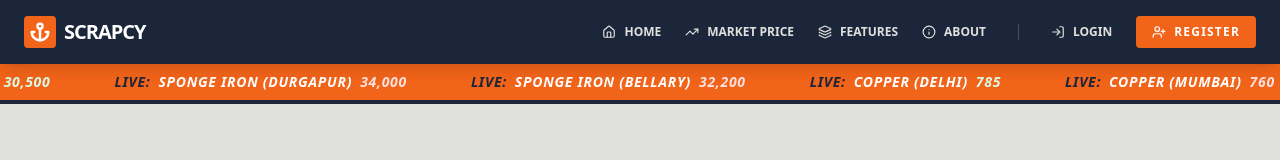
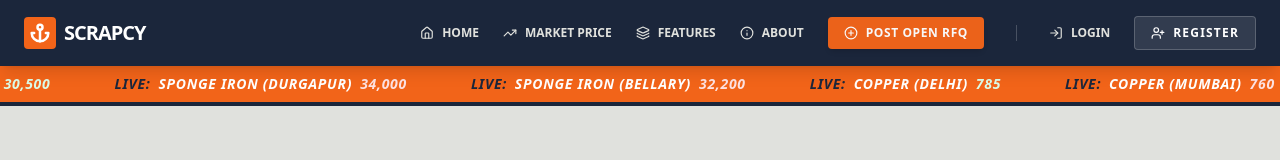
Before and after one commit to nilesh94/scrapcy-frontend, a React (Create React App) app: page / in a window 1280 px wide. Shown: the top 160 px of the page. Built offline with nearby package versions, Linux system fonts and the light colour scheme.

Commit message:
Update Header.js

```diff
--- a/src/components/Header/Header.js
+++ b/src/components/Header/Header.js
@@ -2,13 +2,17 @@ import React, { useState, useEffect } from 'react';
 import { useNavigate, Link, useLocation } from 'react-router-dom';
 import {
   Anchor, LayoutDashboard, LogOut, LogIn, UserPlus,
-  Home, Layers, Info, TrendingUp
+  Home, Layers, Info, TrendingUp, PlusCircle
 } from 'lucide-react';
+import PostRequirementModal from '../PostRequirementModal'; // <--- Import Modal
 
 const Header = () => {
   const navigate = useNavigate();
   const location = useLocation();
   const [user, setUser] = useState(null);
+
+  // Modal State for Open RFQ
+  const [isPostModalOpen, setIsPostModalOpen] = useState(false);
 
   // 1. Check Login Status on Mount
   useEffect(() => {
@@ -27,7 +31,7 @@ const Header = () => {
     navigate('/login');
   };
 
-  // 3. Handle Scroll for Features (Still on Home Page)
+  // 3. Handle Scroll for Features
   const handleScroll = (id) => {
     if (location.pathname === '/') {
       const element = document.getElementById(id);
@@ -41,7 +45,14 @@ const Header = () => {
     }
   };
 
+  const handlePostSuccess = () => {
+      setIsPostModalOpen(false);
+      // Optional: If on dashboard, you might want to refresh the list,
+      // but since Header is global, we just close the modal.
+  };
+
   return (
+    <>
       <header className="bg-navy text-white py-4 shadow-lg sticky top-0 z-50">
         <div className="max-w-7xl mx-auto px-6 flex justify-between items-center">
 
@@ -81,13 +92,20 @@ const Header = () => {
               <Layers size={14} /> Features
             </button>
 
-          {/* UPDATED: ABOUT LINK */}
             <Link
               to="/about"
               className="flex items-center gap-2 text-xs font-bold uppercase text-platinum hover:text-white transition"
             >
               <Info size={14} /> About
             </Link>
+
+            {/* --- NEW: POST OPEN RFQ BUTTON (Visible to All) --- */}
+            <button
+                onClick={() => setIsPostModalOpen(true)}
+                className="flex items-center gap-2 bg-orange hover:bg-white hover:text-navy text-white px-4 py-2 rounded text-xs font-bold uppercase tracking-wider transition-all shadow-md animate-pulse hover:animate-none"
+            >
+                <PlusCircle size={14} /> Post Open RFQ
+            </button>
 
             {/* DIVIDER */}
             <div className="h-4 w-px bg-white/20 mx-2"></div>
@@ -121,7 +139,7 @@ const Header = () => {
                 </Link>
                 <Link
                   to="/register"
-                className="flex items-center gap-2 px-4 py-2 bg-orange text-white text-xs font-bold uppercase tracking-widest rounded hover:bg-white hover:text-navy transition-all"
+                  className="flex items-center gap-2 px-4 py-2 bg-white/10 text-white border border-white/20 text-xs font-bold uppercase tracking-widest rounded hover:bg-white hover:text-navy transition-all"
                 >
                   <UserPlus size={14} /> Register
                 </Link>
@@ -130,6 +148,14 @@ const Header = () => {
           </nav>
         </div>
       </header>
+
+      {/* --- GLOBAL RFQ MODAL --- */}
+      <PostRequirementModal
+        isOpen={isPostModalOpen}
+        onClose={() => setIsPostModalOpen(false)}
+        isAuthenticated={!!user} // Pass auth status to modal
+      />
+    </>
   );
 };
 
```
Lines whose indentation alone changed are shown as unchanged.
